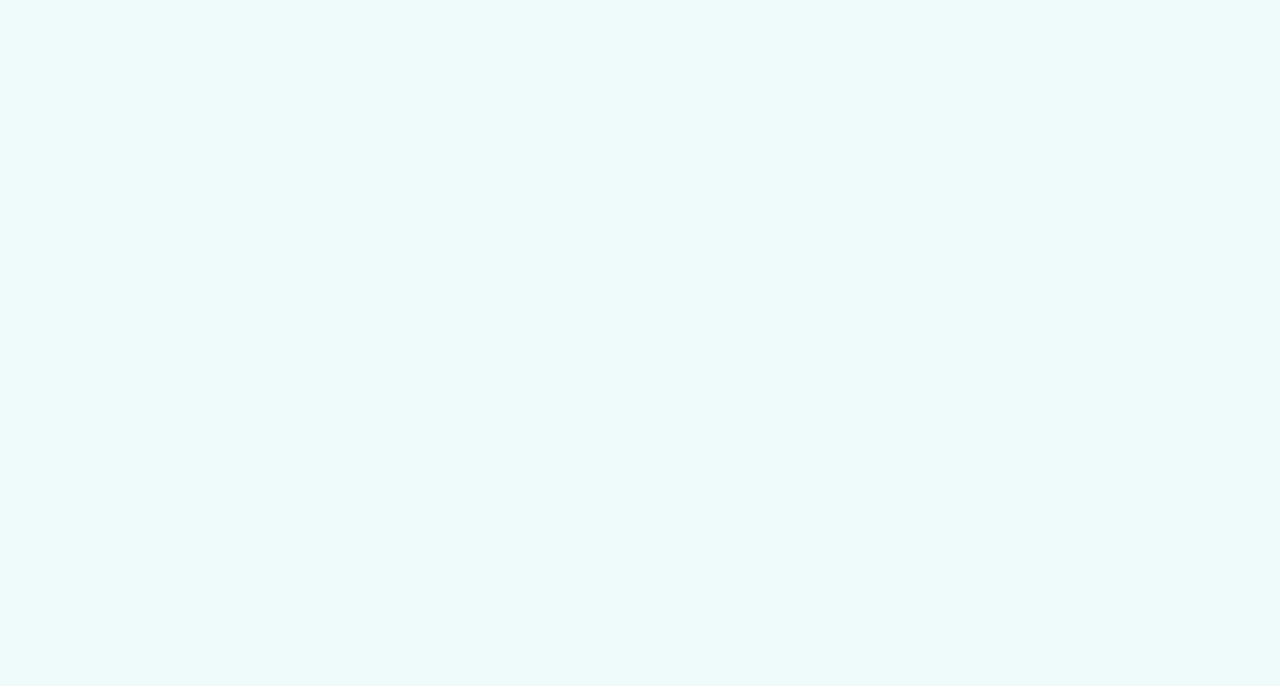
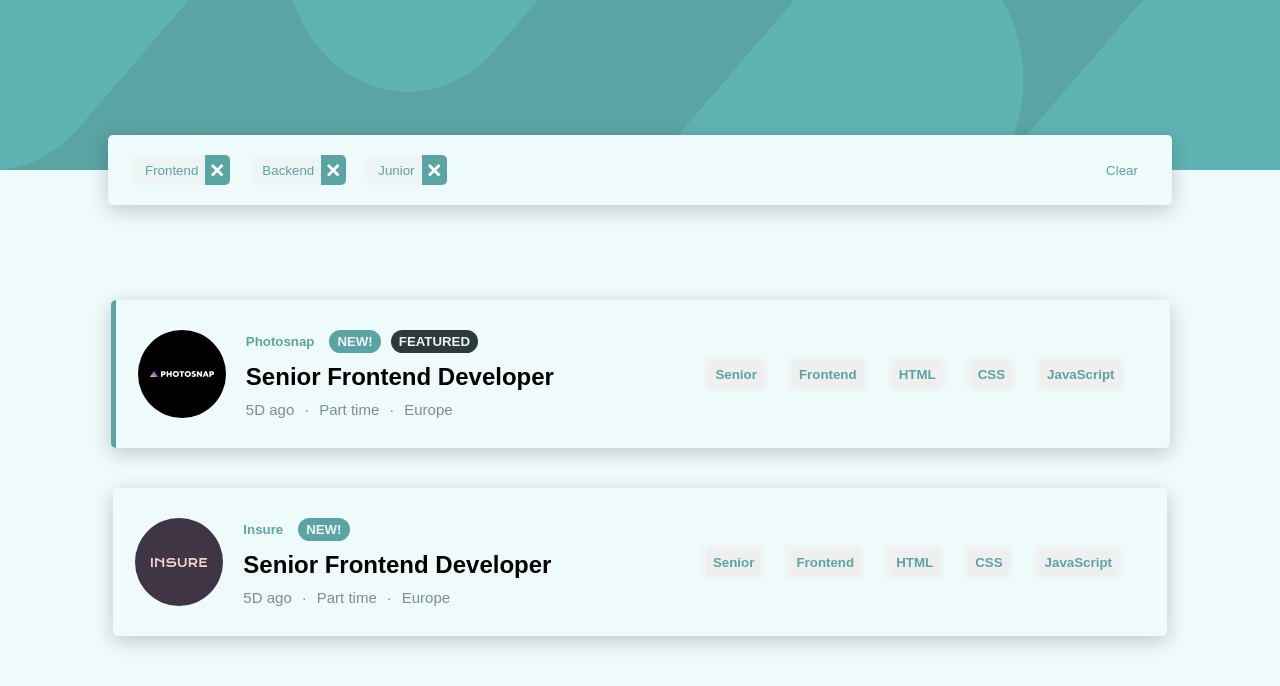
Before and after one commit to Halke/job-listings, a React (Create React App) app: page / in a window 1280 px wide. Shown: the top 686 px of the page. Built offline with nearby package versions, Linux system fonts and the light colour scheme.

Commit message:
Imported Page component to App

```diff
--- a/src/App.js
+++ b/src/App.js
@@ -1,13 +1,11 @@
 import React from "react";
 import './App.css';
-import Header from "./components/Header/Header";
-import Bar from "./components/TagsBar/Bar/Bar"
-import JobCard from "./components/Jobs/Card/JobCard";
+import Page from "./components/Jobs/Page/Page";
 
 function App() {
   return (
     <div className="App">
-
+      <Page />
     </div>
   );
 }
```
